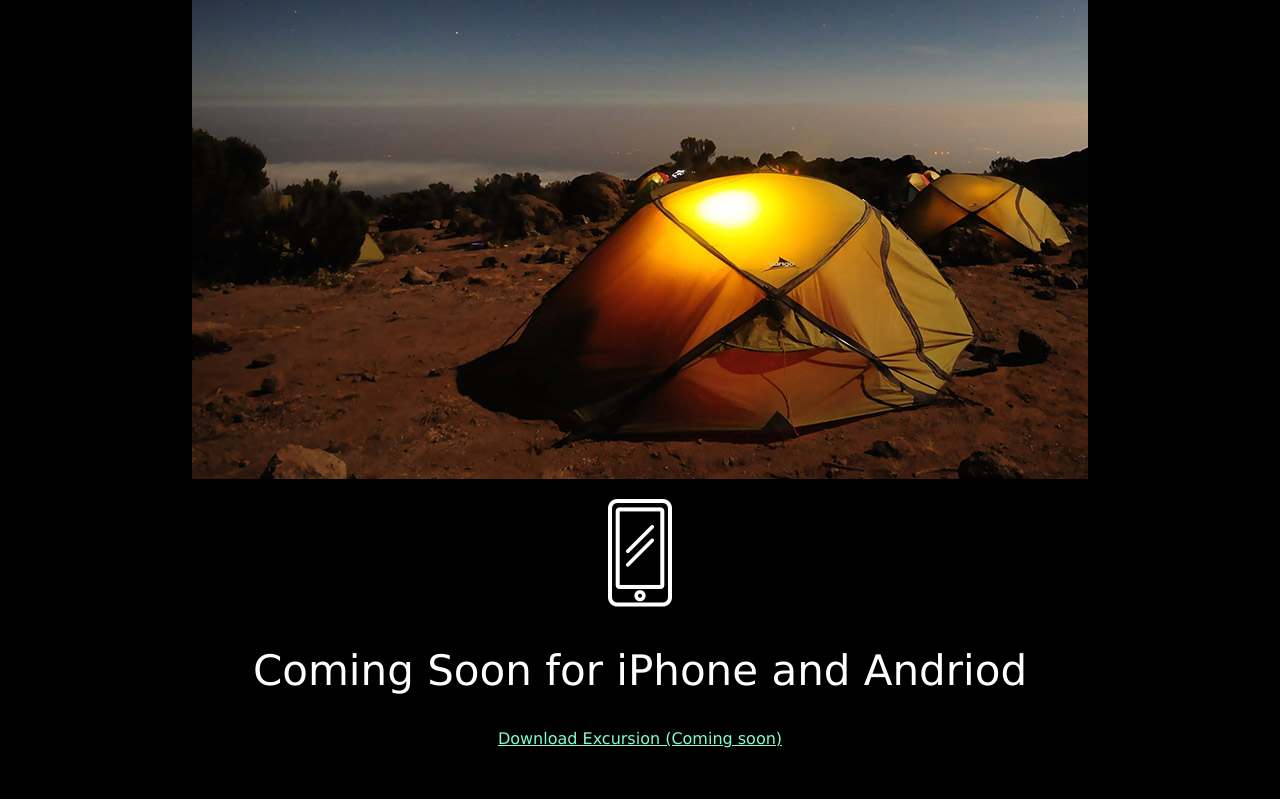
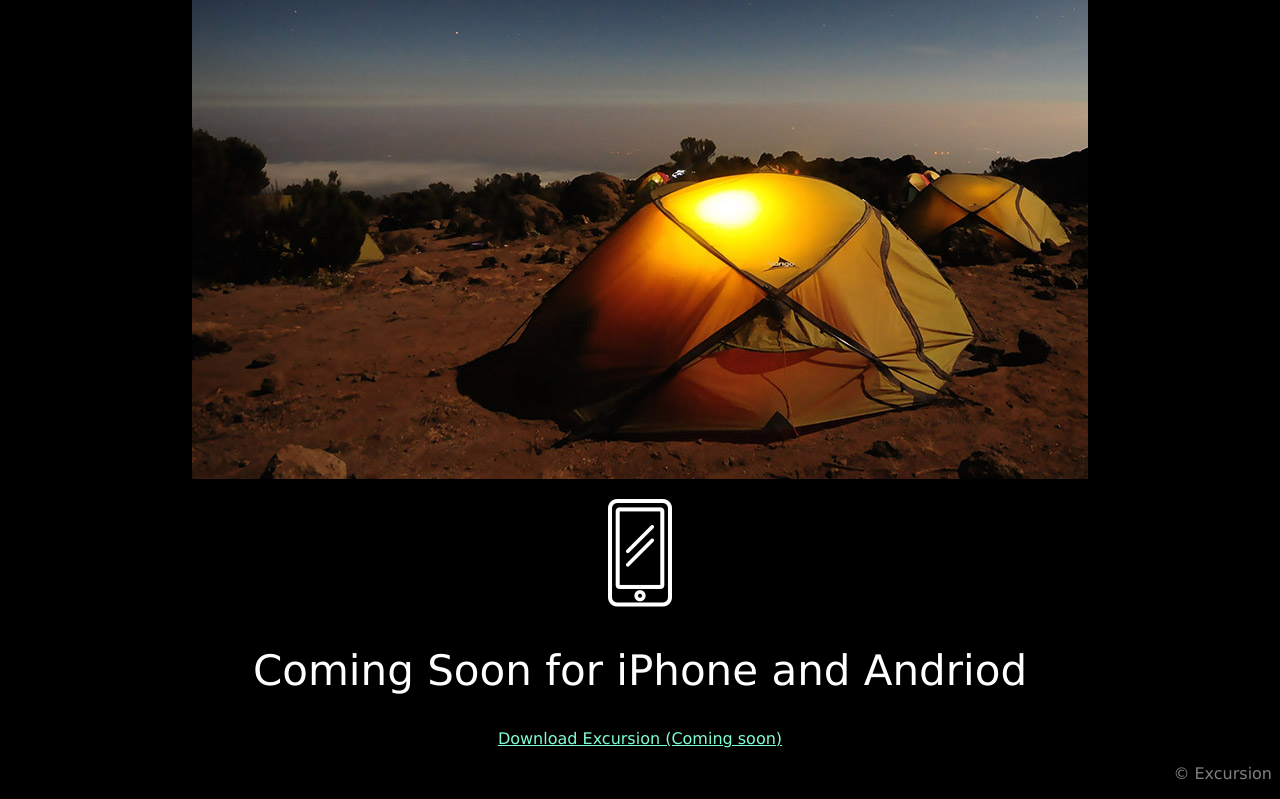
Before and after one commit to Sahr1993/new_excursion, a plain HTML site: page index.html in a window 1280 px wide. Shown: the part 533-1332 px from the top of the page. Before the commit the page ends 1297 px from the top, so only its background shows below. Drawn offline with Linux system fonts and the light colour scheme; a script that the page names is missing.

Commit message:
Final push

```diff
--- a/index.html
+++ b/index.html
@@ -23,6 +23,7 @@
     <p>
       <a class="link--cta" href="#">Download Excursion (Coming soon)</a>
     </p>
+    <p class="footer--copyright">© Excursion</p>
     <script src="index.js"></script>
   </body>
 </html>
--- a/resources/css/style.css
+++ b/resources/css/style.css
@@ -30,4 +30,9 @@ body{
     color: aquamarine;
 }
 
-/*HEADINGS*/
+/*FOOTER*/
+.footer--copyright{
+    font-size: 16px;
+    color: gray;
+    text-align: right;
+}
```
